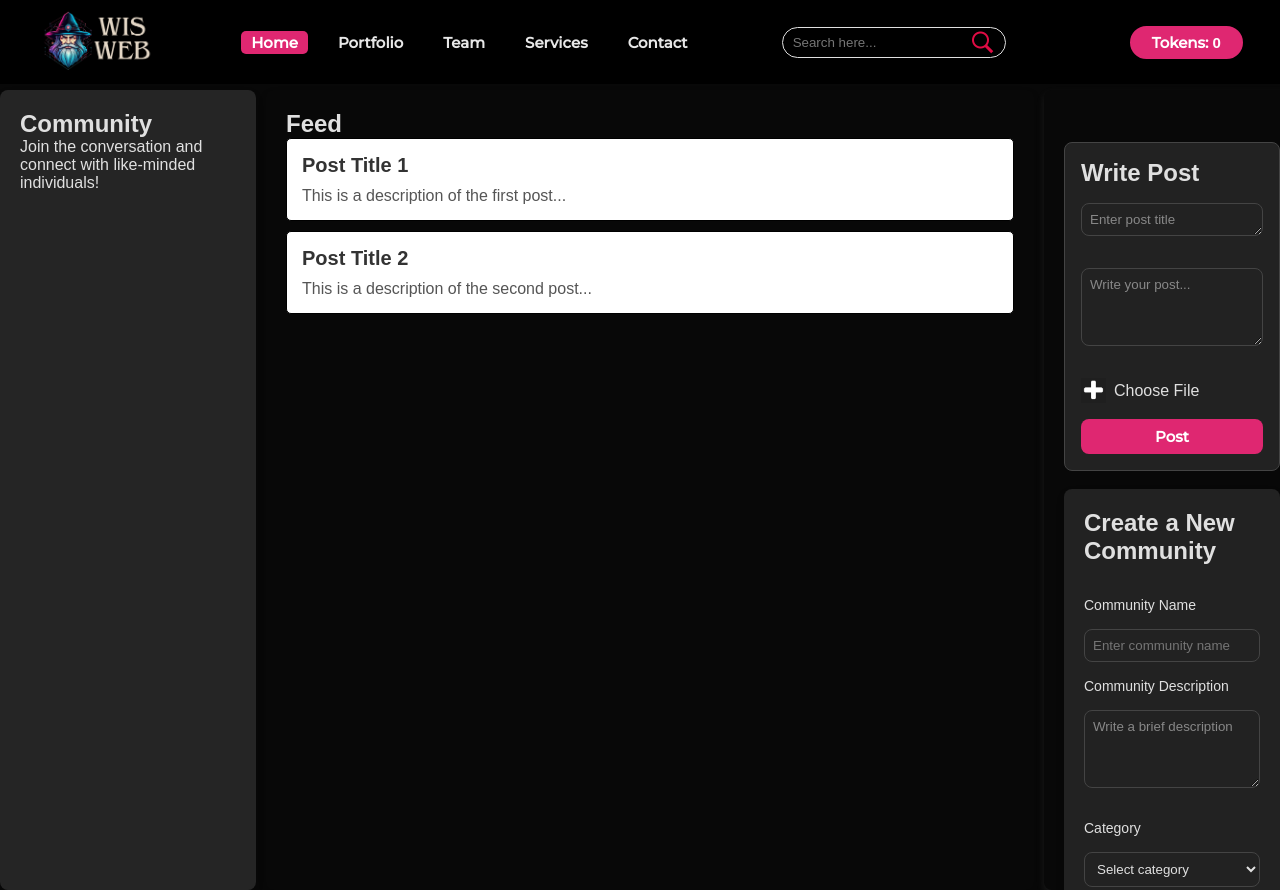
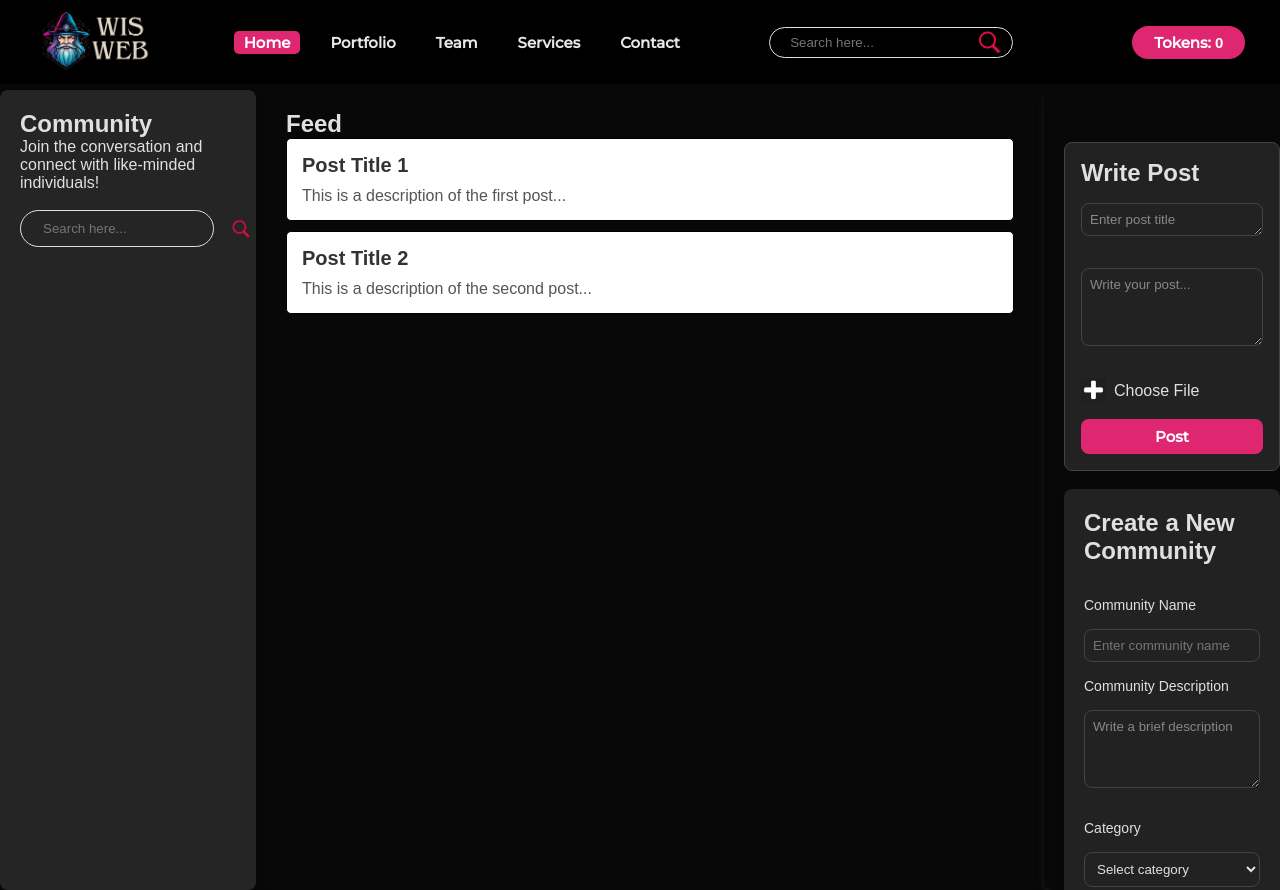
Before and after one commit to kruinfosec/WizWeB, a plain HTML site: page home/index.html in a window 1280 px wide. Drawn offline with Linux system fonts and the light colour scheme.

Commit message:
Added Seach in Community

```diff
--- a/home/headerfooter.css
+++ b/home/headerfooter.css
@@ -68,7 +68,7 @@ nav ul li a:hover {
 	cursor: pointer;
 }
 .srch .search {
-	/* padding: 2px 10px; */
+	padding: 2px 10px;
 	outline: none;
 	border: none;
 	background: transparent;
--- a/home/index.html
+++ b/home/index.html
@@ -47,7 +47,10 @@
             <!-- Community Section (Left) -->
             <div class="community">
                 <h2>Community</h2>
-                <p>Join the conversation and connect with like-minded individuals!</p>
+                <p>Join the conversation and connect with like-minded individuals!</p><br>
+                <div class="srch"><input type="text" class="search" placeholder="Search here..."><img
+                        src="../assets/search.png" alt="search" onclick=slide()></div>
+                </nav>
             </div>
 
             <!-- Feed Section (Center) -->
@@ -71,14 +74,17 @@
                     <section class="post-container">
                         <h2>Write Post</h2>
 
-                        <textarea id="postTitle" placeholder="Enter post title" rows="1" aria-label="Post title"></textarea>
-                        <textarea id="postContent" placeholder="Write your post..." rows="4" aria-label="Post content"></textarea>
+                        <textarea id="postTitle" placeholder="Enter post title" rows="1"
+                            aria-label="Post title"></textarea>
+                        <textarea id="postContent" placeholder="Write your post..." rows="4"
+                            aria-label="Post content"></textarea>
 
                         <label for="fileInput" class="file-input-label" aria-label="Choose file">
                             <img src="../assets/plus-sign.png" alt="Upload Image" class="file-input-icon">
                             Choose File
                         </label>
-                        <input type="file" id="fileInput" multiple accept="image/*" style="display:none;" aria-label="File input">
+                        <input type="file" id="fileInput" multiple accept="image/*" style="display:none;"
+                            aria-label="File input">
 
                         <button id="postBtn" aria-label="Post">Post</button>
                     </section>
@@ -102,10 +108,12 @@
                     <h2>Create a New Community</h2>
                     <form class="community-form">
                         <label for="community-name" class="form-label">Community Name</label>
-                    <input type="text" id="community-name" name="community-name" placeholder="Enter community name" required>
+                        <input type="text" id="community-name" name="community-name" placeholder="Enter community name"
+                            required>
 
                         <label for="community-description" class="form-label">Community Description</label>
-                    <textarea id="community-description" name="community-description" placeholder="Write a brief description" rows="4" required></textarea>
+                        <textarea id="community-description" name="community-description"
+                            placeholder="Write a brief description" rows="4" required></textarea>
 
                         <label for="community-category" class="form-label">Category</label>
                         <select id="community-category" name="community-category" required>
--- a/home/style.css
+++ b/home/style.css
@@ -318,3 +318,37 @@ body {
 .community-form button.submit-btn:hover {
     background-color: #F44369;
 }
+
+
+.community .search {
+    width: 200px;
+
+}
+
+.community div {
+    width: 90%;
+}
+
+
+.community .srch {
+    display: flex;
+    justify-content: space-between;
+    align-items: center;
+}
+
+.community .search {
+    width: 200px;
+    padding: 8px 12px;
+    border-radius: 4px;
+    outline: none;
+}
+
+.community .srch img {
+    width: 20px;
+    height: 20px;
+    cursor: pointer;
+}
+
+.community .srch img:hover {
+    opacity: 0.7;
+}
```
Lines whose indentation alone changed are shown as unchanged.
